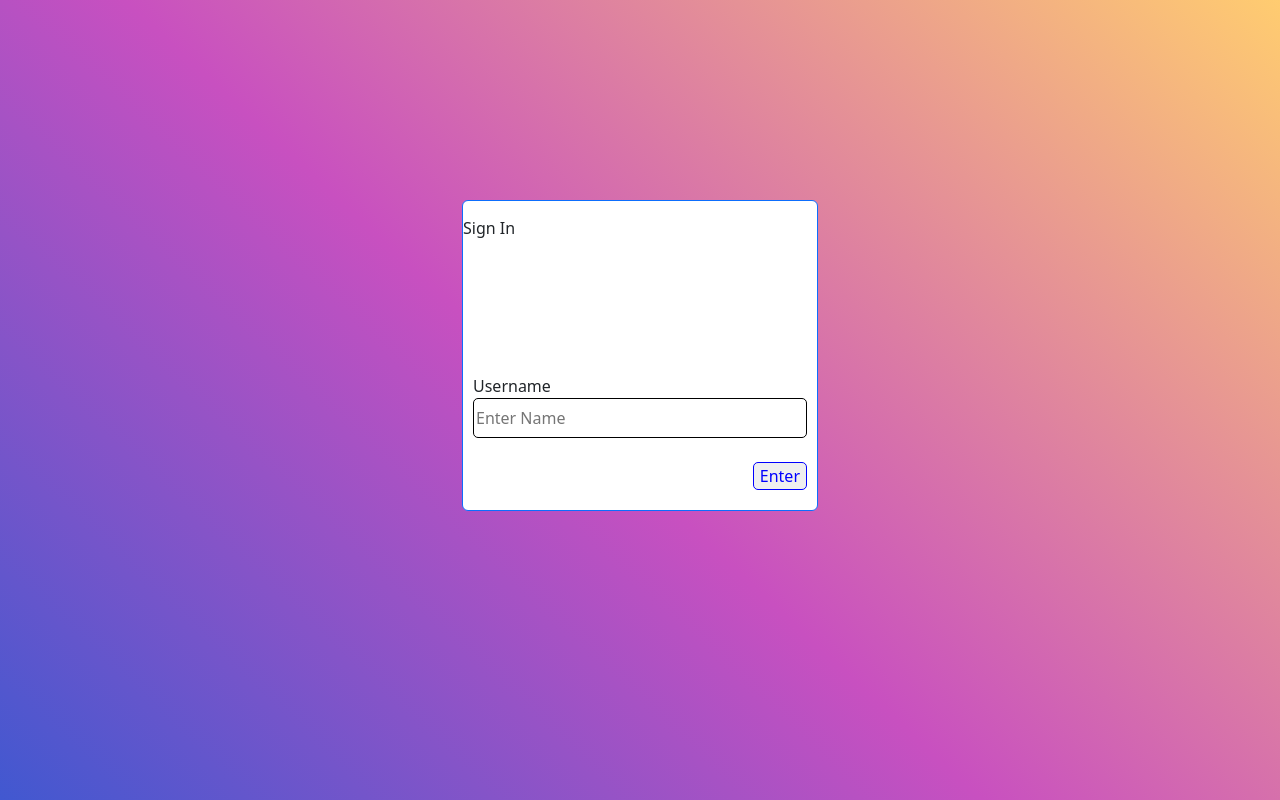
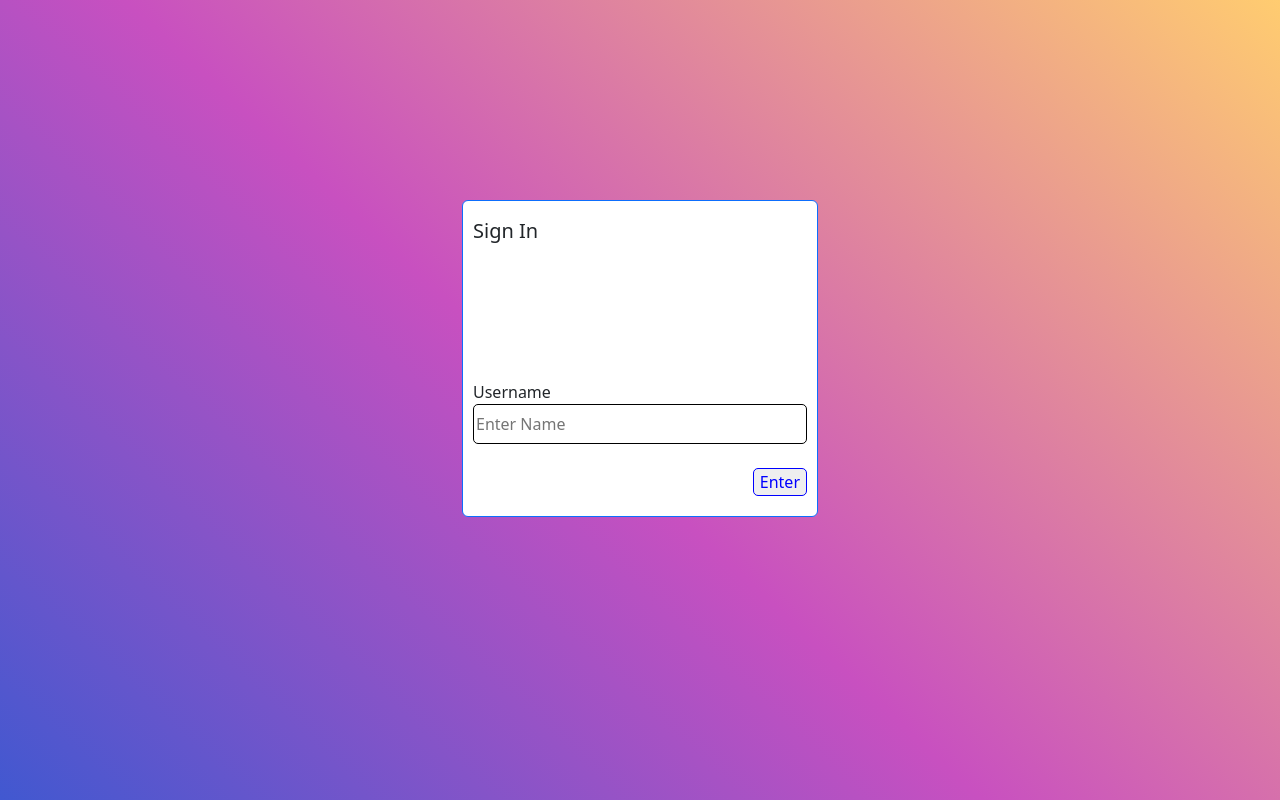
Before and after one commit to RichelleT/Contacts-List-In-React, a React (Create React App) app in the folder practical-fe/: page / in a window 1280 px wide. Built offline with nearby package versions, Linux system fonts and the light colour scheme.

Commit message:
adjust landing page title size

```diff
--- a/practical-fe/src/styles/landing.css
+++ b/practical-fe/src/styles/landing.css
@@ -49,6 +49,9 @@ text {
 
 .custTitle {
   margin-top: 15px;
+  margin-left: 10px;
+  margin-right: 10px;
+  font-size: 20px;
 }
 
 .custButton {
```
